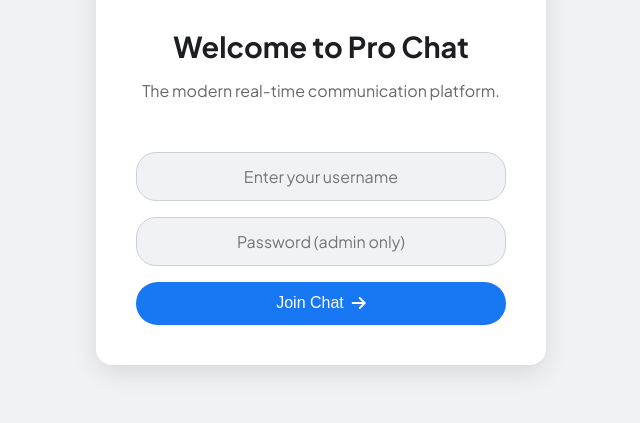
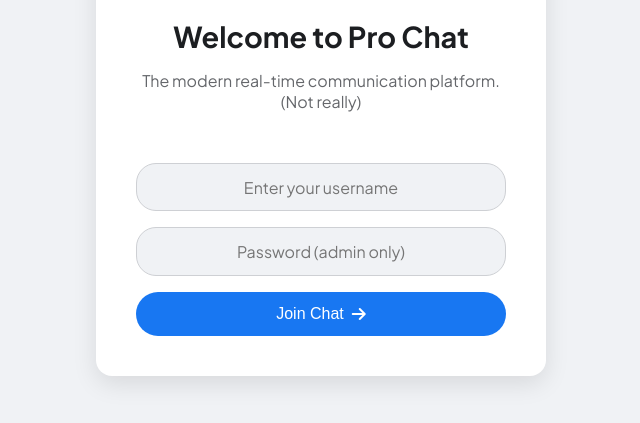
Before and after one commit to sheenu-web/my-chat-app, a website: page public/index.html in a window 1280 px wide. Shown: the part 265-688 px from the top of the page, without its empty margins (319-959 px from the left). Drawn offline with nearby package versions, Linux system fonts and the light colour scheme.

Commit message:
Update index.html

```diff
--- a/public/index.html
+++ b/public/index.html
@@ -14,7 +14,7 @@
             <div class="panel-content">
                 <i class="fas fa-comments logo"></i>
                 <h1>Welcome to Pro Chat</h1>
-                <p>The modern real-time communication platform.</p>
+                <p>The modern real-time communication platform.(Not really)</p>
                 <div id="login-error"></div>
                 <input id="username-input" class="pro-input" placeholder="Enter your username" autocomplete="off" />
                 <input type="password" id="password-input" class="pro-input" placeholder="Password (admin only)" autocomplete="off" />
```
